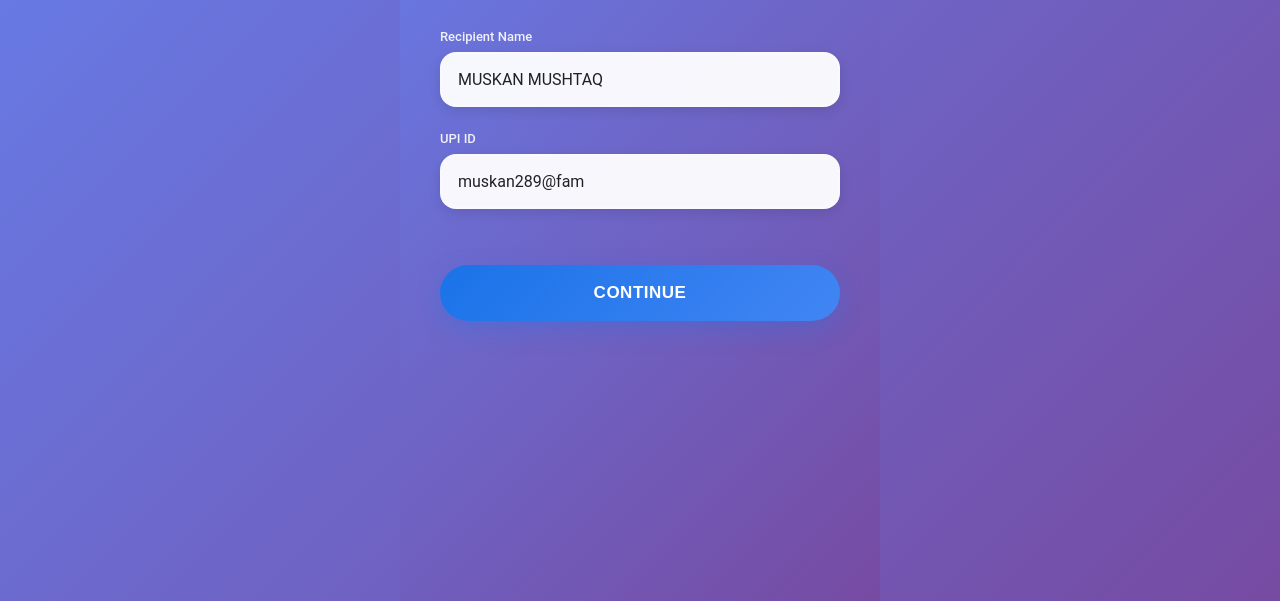
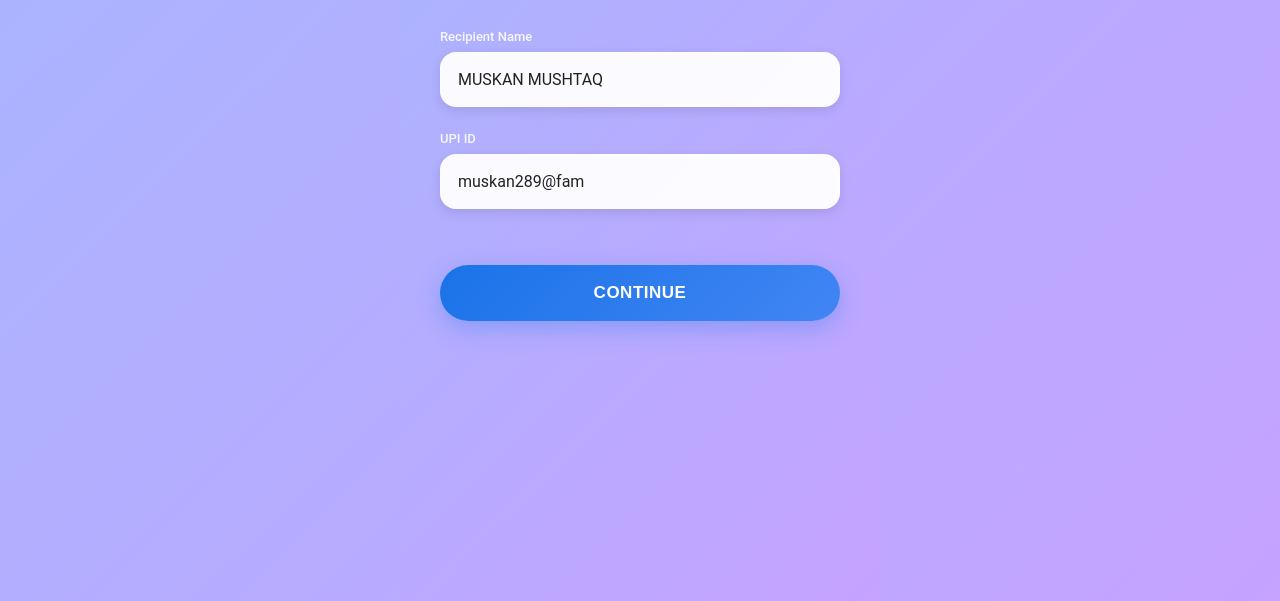
Before and after one commit to shiv4n9/gpay, a website: page index.html in a window 1280 px wide. Shown: the part 199-800 px from the top of the page. Drawn offline with Linux system fonts and the light colour scheme.

Commit message:
Lighten background gradient to softer purple/blue tones

```diff
--- a/styles.css
+++ b/styles.css
@@ -6,7 +6,7 @@
 
 body {
     font-family: 'Google Sans', 'Roboto', -apple-system, BlinkMacSystemFont, 'Segoe UI', sans-serif;
-    background: linear-gradient(135deg, #667eea 0%, #764ba2 100%);
+    background: linear-gradient(135deg, #a8b5ff 0%, #c5a3ff 100%);
     min-height: 100vh;
     overflow: hidden;
     -webkit-font-smoothing: antialiased;
@@ -27,7 +27,7 @@
     left: 0;
     width: 100%;
     height: 100vh;
-    background: linear-gradient(135deg, #667eea 0%, #764ba2 100%);
+    background: linear-gradient(135deg, #a8b5ff 0%, #c5a3ff 100%);
     display: none;
     flex-direction: column;
 }
```
